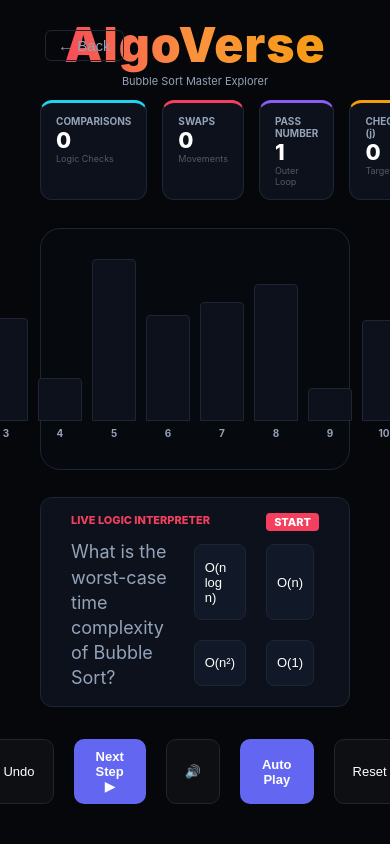
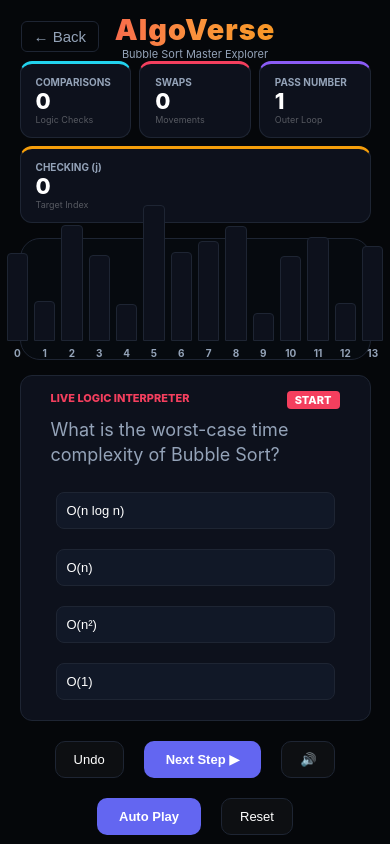
Before and after one commit to rohan-gaddam/AlgoVerse, a React (Vite) app: page /bubble in a window 390 px wide. Both pictures are taken after a click on the button "TAKE QUIZ". Shown: the top 844 px of the page. Built offline with nearby package versions, Linux system fonts and the light colour scheme.

Commit message:
Made BubbleSort fully responsive across devices

```diff
--- a/src/BubbleSortMasterclass.jsx
+++ b/src/BubbleSortMasterclass.jsx
@@ -293,21 +293,21 @@
     <div
       style={{
         backgroundColor: T.bg,
-        height: "100vh",
-        overflowY: "scroll",
+        minHeight: "100vh",
+        overflowY: "auto",
         scrollSnapType: "y mandatory",
       }}
     >
       {/* 🟢 PAGE 1 */}
       <section
         style={{
-          height: "100vh",
+          minHeight: "100vh",
           display: "flex",
           flexDirection: "column",
-          padding: "15px 40px",
+          padding: "clamp(10px, 3vw, 20px) clamp(12px, 5vw, 40px)",
           boxSizing: "border-box",
           scrollSnapAlign: "start",
-          overflow: "hidden",
+          overflow: "visible",
           justifyContent: "space-between",
         }}
       >
@@ -324,7 +324,8 @@
         <div
           style={{
             display: "flex",
-            gap: "15px",
+            flexWrap: "wrap",
+            gap: "clamp(8px, 2vw, 15px)",
             maxWidth: "1000px",
             width: "100%",
             margin: "0 auto",
@@ -361,8 +362,8 @@
             style={{
               display: "flex",
               alignItems: "flex-end",
-              gap: "10px",
-              height: "180px",
+              gap: "clamp(4px, 1.5vw, 10px)",
+              height: "clamp(120px, 30vw, 180px)",
             }}
           >
             {array.map((val, idx) => {
@@ -382,8 +383,8 @@
                 >
                   <div
                     style={{
-                      width: "42px",
-                      height: `${val * 1.8}px`,
+                      width: "clamp(16px, 5vw, 42px)",
+                      height: `${val * 1.5}px`,
                       backgroundColor:
                         phase === "done"
                           ? T.green
@@ -437,7 +438,7 @@
               <div
                 style={{
                   display: "grid",
-                  gridTemplateColumns: "1.5fr 2fr",
+                  gridTemplateColumns: "repeat(auto-fit, minmax(220px, 1fr))",
                   gap: "20px",
                 }}
               >
@@ -447,7 +448,7 @@
                 <div
                   style={{
                     display: "grid",
-                    gridTemplateColumns: "1fr 1fr",
+                    gridTemplateColumns: "repeat(auto-fit, minmax(140px, 1fr))",
                     gap: "10px",
                   }}
                 >
@@ -528,11 +529,11 @@
       {/* 🔵 PAGE 2 */}
       <section
         style={{
-          height: "100vh",
+          minHeight: "100vh",
           display: "flex",
           flexDirection: "column",
           justifyContent: "center",
-          padding: "60px",
+          padding: "clamp(20px, 5vw, 60px)",
           boxSizing: "border-box",
           scrollSnapAlign: "start",
         }}
@@ -623,8 +624,8 @@
 const styles = {
   btnBack: {
     position: "absolute",
-    left: "40px",
-    top: "25px",
+    left: "clamp(10px, 4vw, 40px)",
+    top: "clamp(10px, 4vw, 25px)",
     background: "transparent",
     border: `1px solid ${T.border}`,
     color: T.textMuted,
@@ -633,7 +634,7 @@
     cursor: "pointer",
   },
   title: {
-    fontSize: "3rem",
+    fontSize: "clamp(1.8rem, 5vw, 3rem)",
     fontWeight: "900",
     margin: 0,
     background: "linear-gradient(90deg, #f43f5e, #fb923c, #f59e0b)",
@@ -683,12 +684,16 @@
     fontWeight: "bold",
     cursor: "pointer",
   },
-  narrativeText: { fontSize: "17px", color: T.textMuted, lineHeight: 1.4 },
+  narrativeText: {
+    fontSize: "clamp(13px, 3.5vw, 17px)",
+    color: T.textMuted,
+    lineHeight: 1.4,
+  },
   controls: {
     display: "flex",
+    flexWrap: "wrap",
     gap: "10px",
     justifyContent: "center",
-    paddingBottom: "20px",
   },
   btnPrimary: {
     background: T.accent,
@@ -709,7 +714,11 @@
     cursor: "pointer",
     fontSize: "13px",
   },
-  footerGrid: { display: "grid", gridTemplateColumns: "1fr 1fr", gap: "20px" },
+  footerGrid: {
+    display: "grid",
+    gridTemplateColumns: "repeat(auto-fit, minmax(250px, 1fr))",
+    gap: "20px",
+  },
   infoCard: {
     background: T.surface,
     padding: "18px 24px",
```
